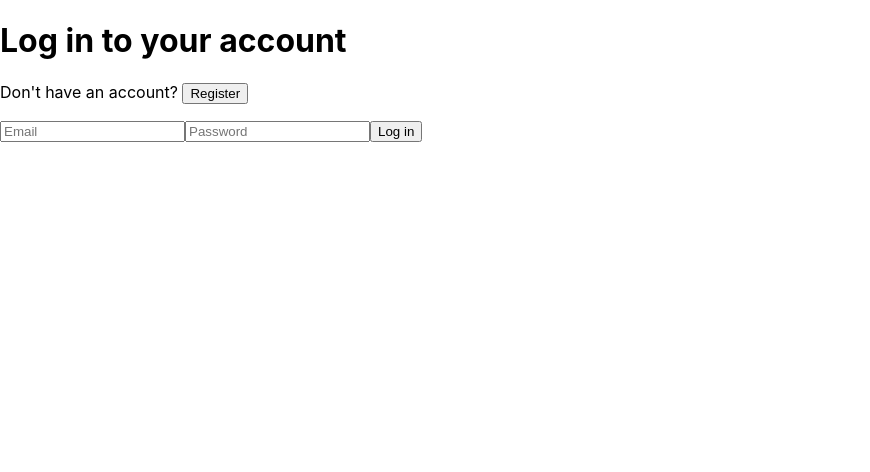
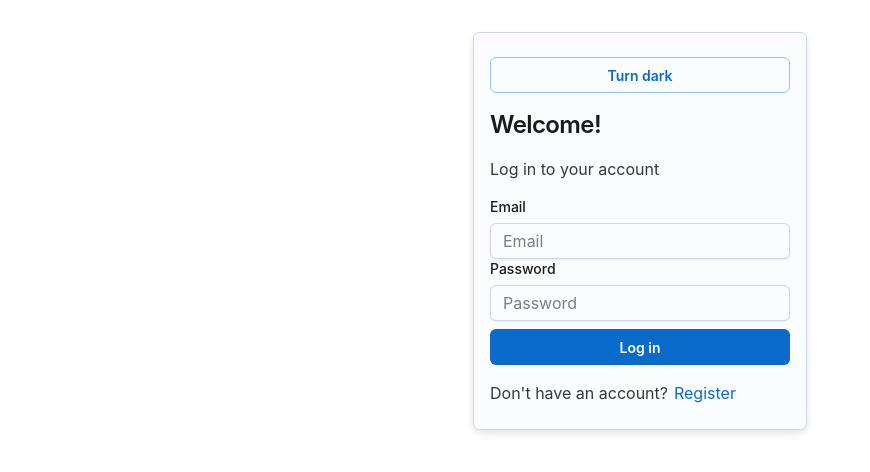
Before and after one commit to Arcfej/Text-Adventure-Maker, a React (Create React App) app in the folder text-adventure-creator/: page /login in a window 1280 px wide. Shown: the top 472 px of the page, without its empty margins (0-870 px from the left). Built offline with nearby package versions, Linux system fonts and the light colour scheme; no server answers.

Commit message:
Style the login page

```diff
--- a/text-adventure-creator/public/index.html
+++ b/text-adventure-creator/public/index.html
@@ -24,7 +24,12 @@
       work correctly both with client-side routing and a non-root public URL.
       Learn how to configure a non-root public URL by running `npm run build`.
     -->
-    <title>React App</title>
+    <!--    Joy UI    -->
+    <link
+        rel="stylesheet"
+        href="https://fonts.googleapis.com/css?family=Public+Sans&display=swap"
+    />
+    <title>Text Adventure Creator</title>
   </head>
   <body>
     <noscript>You need to enable JavaScript to run this app.</noscript>
--- a/text-adventure-creator/src/App.tsx
+++ b/text-adventure-creator/src/App.tsx
@@ -4,15 +4,18 @@ import {BrowserRouter, Route, Routes} from "react-router-dom";
 import Creator from "./pages/Creator";
 import RegisterLogin from "./pages/RegisterLogin";
 import {onAuthStateChanged} from "firebase/auth";
+import {CssVarsProvider} from "@mui/joy";
 
 function App() {
   return (
+      <CssVarsProvider>
           <BrowserRouter>
               <Routes>
                   <Route path="/" element={<Creator />} />
                   <Route path="/login" element={<RegisterLogin onAuthStateChanged={onAuthStateChanged} />} />
               </Routes>
           </BrowserRouter>
+      </CssVarsProvider>
   );
 }
 
--- /dev/null
+++ b/text-adventure-creator/src/components/LightDarkToggle/LightDarkToggle.tsx
@@ -0,0 +1,31 @@
+import React from 'react';
+import {Button, useColorScheme} from "@mui/joy";
+
+// Taken from https://mui.com/joy-ui/getting-started/tutorial/#bonus-build-a-toggle-for-light-and-dark-mode
+function LightDarkToggle(): JSX.Element | null {
+    const { mode, setMode } = useColorScheme();
+    const [mounted, setMounted] = React.useState(false);
+
+    // necessary for server-side rendering
+    // because mode is undefined on the server
+    React.useEffect(() => {
+        setMounted(true);
+    }, []);
+    if (!mounted) {
+        return null;
+    }
+
+    return (
+        <Button
+            color="primary"
+            variant="outlined"
+            onClick={() => {
+                setMode(mode === 'light' ? 'dark' : 'light');
+            }}
+        >
+            {mode === 'light' ? 'Turn dark' : 'Turn light'}
+        </Button>
+    );
+}
+
+export default LightDarkToggle;
--- /dev/null
+++ b/text-adventure-creator/src/components/LightDarkToggle/indes.ts
@@ -0,0 +1 @@
+export {default} from './LightDarkToggle';
--- a/text-adventure-creator/src/pages/RegisterLogin/RegisterLogin.tsx
+++ b/text-adventure-creator/src/pages/RegisterLogin/RegisterLogin.tsx
@@ -2,6 +2,8 @@ import React, {useEffect, useState} from 'react';
 import {useNavigate} from "react-router";
 import {firebaseAuth} from "../../firebase/firebase-config";
 import {createUserWithEmailAndPassword, signInWithEmailAndPassword} from "firebase/auth";
+import {Button, FormControl, FormLabel, Input, Link, Sheet, Typography} from "@mui/joy";
+import LightDarkToggle from "../../components/LightDarkToggle/LightDarkToggle";
 
 // @ts-ignore
 const RegisterLogin = ({onAuthStateChanged}): JSX.Element => {
@@ -11,6 +13,13 @@ const RegisterLogin = ({onAuthStateChanged}): JSX.Element => {
     const [ error, setError ] = useState('');
 
     const navigate = useNavigate();
+
+    useEffect(() => {
+        // @ts-ignore
+        onAuthStateChanged(firebaseAuth, (currentUser) => {
+            if (currentUser) navigate("/");
+        });
+    }, [navigate, onAuthStateChanged]);
 
     // @ts-ignore
     function handleError(err) {
@@ -38,43 +47,89 @@ const RegisterLogin = ({onAuthStateChanged}): JSX.Element => {
             handleError(err);
         }
     };
-
     const handleRegister = async () => {
         try {
-            await createUserWithEmailAndPassword(firebaseAuth, email, password)
+           await createUserWithEmailAndPassword(firebaseAuth, email, password)
         } catch (err) {
             handleError(err);
         }
     };
+    const handleSubmit = async (e: React.FormEvent<HTMLFormElement>) => {
+        e.preventDefault();
+        if (register) await handleRegister();
+        else await handleLogIn();
+    };
 
-    useEffect(() => {
-        // @ts-ignore
-        onAuthStateChanged(firebaseAuth, (currentUser) => {
-            if (currentUser) navigate("/");
-        });
-    }, [navigate, onAuthStateChanged]);
-
-    const title: string = register ? "Register" : "Log in to your account";
+    const title: string = register ? "Register a new account" : "Log in to your account";
+    const errorMessage = error && <Typography data-testid="error-message" level="body2" color="danger">{error}</Typography>;
+    const submitButtonLabel: string = register ? "Register" : "Log in";
     const toggleLabel: string = register ? "Already have an account? " : "Don't have an account? ";
-    const errorMessage = error ? <p data-testid="error-message">{error}</p> : '';
-    const toggleButtonLabel: string = register ? "Log in" : "Register";
-    const submitButtonLabel: string = register ? "Register" : "Log in";
-    const submit: () => void = register ? handleRegister : handleLogIn;
+    const toggleLinkLabel: string = register ? "Log in" : "Register";
 
     return (
-    <div>
-        <h1>{title}</h1>
-        <p>
-            {toggleLabel}
-            <button data-testid="toggle-login" onClick={() => setRegister(!register)}>
-                {toggleButtonLabel}
-            </button>
-        </p>
-        {errorMessage}
-        <input type={'text'} placeholder={'Email'} value={email} onChange={e => setEmail(e.currentTarget.value)} />
-        <input type={'password'} placeholder={'Password'} value={password} onChange={e => setPassword(e.currentTarget.value)} />
-        <button data-testid={register ? 'register' : 'login'} onClick={submit}>{submitButtonLabel}</button>
-    </div>
+        <Sheet
+            variant="outlined"
+            sx={{
+                width: 300,
+                mx: 'auto', // margin left & right
+                my: 4, // margin top & botom
+                py: 3, // padding top & bottom
+                px: 2, // padding left & right
+                display: 'flex',
+                flexDirection: 'column',
+                gap: 2,
+                borderRadius: 'sm',
+                boxShadow: 'md',
+            }}
+        >
+            <LightDarkToggle />
+            <Typography level="h3" component="h1">
+                Welcome!
+            </Typography>
+            <Typography level="h5">
+                {title}
+            </Typography>
+            {errorMessage}
+            <form onSubmit={handleSubmit} id={register ? 'register' : 'login'}>
+                <FormControl>
+                    <FormLabel>Email</FormLabel>
+                    <Input
+                        name="email"
+                        type="email"
+                        placeholder={'Email'}
+                        value={email}
+                        onChange={e => setEmail(e.currentTarget.value)}
+                    />
+                </FormControl>
+                <FormControl>
+                    <FormLabel>Password</FormLabel>
+                    <Input
+                        name="password"
+                        type="password"
+                        placeholder={'Password'}
+                        value={password}
+                        onChange={e => setPassword(e.currentTarget.value)}
+                    />
+                    <Button
+                        data-testid={register ? 'register' : 'login'}
+                        type="submit"
+                        sx={{mt: 1}}
+                    >
+                        {submitButtonLabel}
+                    </Button>
+                </FormControl>
+            </form>
+            <Typography
+                level="body1"
+                endDecorator={
+                    <Link data-testid="toggle-login" onClick={() => setRegister(!register)}>
+                        {toggleLinkLabel}
+                    </Link>
+                }
+            >
+                {toggleLabel}
+            </Typography>
+        </Sheet>
     );
 
 };
```
Lines whose indentation alone changed are shown as unchanged.
